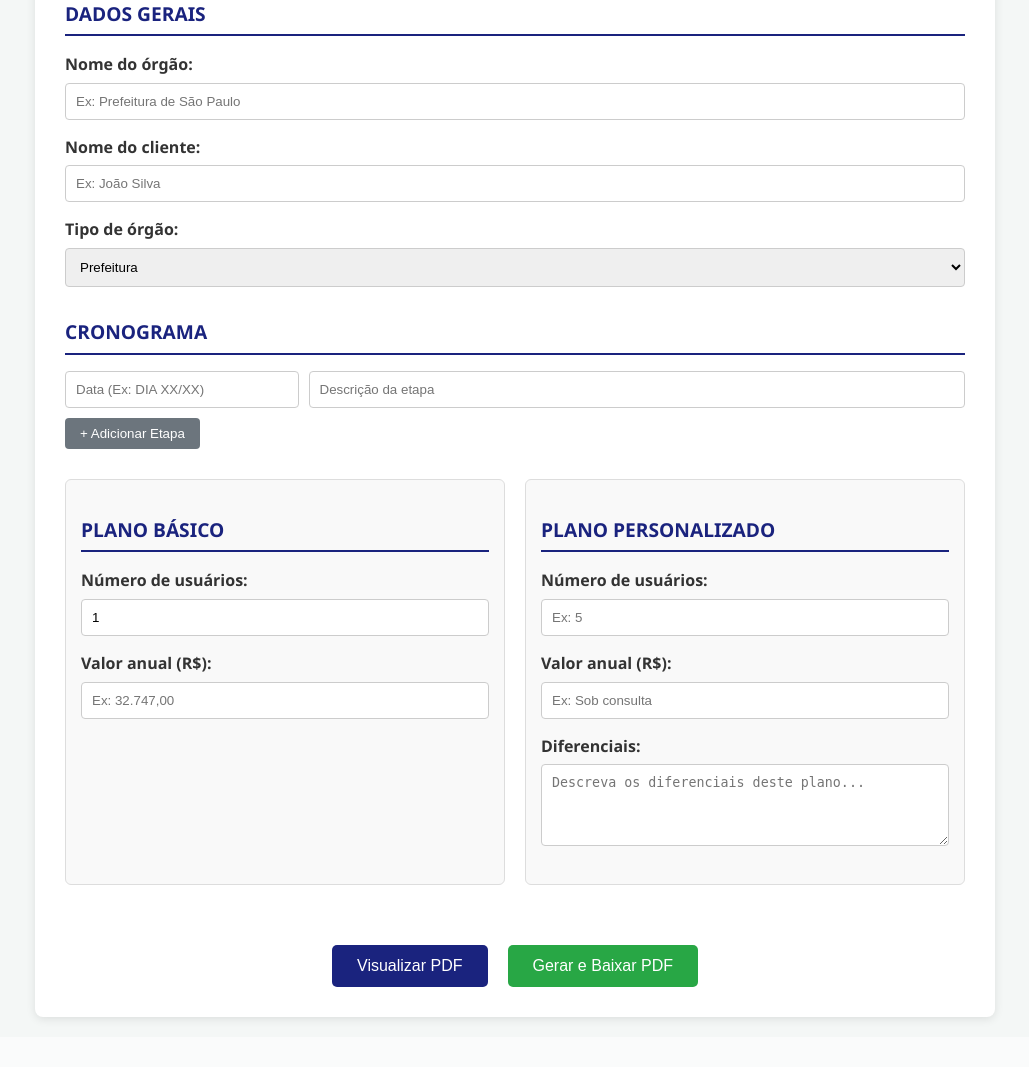
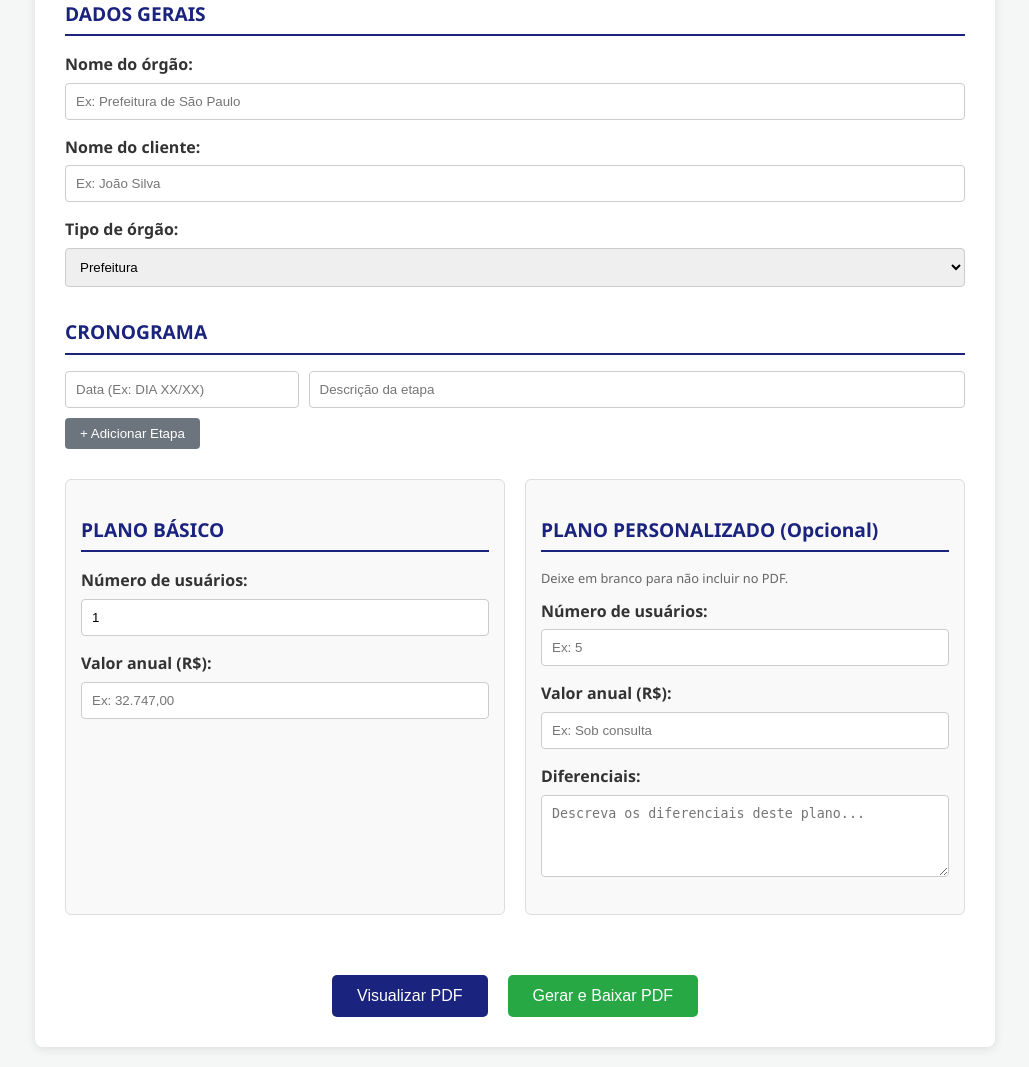
Before and after one commit to govplan-tecnologia/gerador-plano-trabalho, a Flask app: page / in a window 1280 px wide. Shown: the part 154-1221 px from the top of the page, without its empty margins (125-1154 px from the left). Before the commit the page ends 1176 px from the top, so only its background shows below. Run offline with Flask 3, Linux system fonts and the light colour scheme.

Commit message:
Tornar plano personalizado opcional e melhorar layout

```diff
--- a/app.py
+++ b/app.py
@@ -46,7 +46,6 @@ def add_background(canvas, doc):
 
 def generate_pdf(data):
     buffer = io.BytesIO()
-    # Margens ajustadas: topMargin reduzida para subir o título
     doc = SimpleDocTemplate(
         buffer,
         pagesize=A4,
@@ -57,7 +56,6 @@ def generate_pdf(data):
     )
     styles = getSampleStyleSheet()
 
-    # Estilos customizados
     title_style = ParagraphStyle('TitleStyle', parent=styles['Heading1'], alignment=1, spaceAfter=20, fontSize=20, textColor=colors.HexColor('#1a237e'), leading=24)
     heading_style = ParagraphStyle('HeadingStyle', parent=styles['Heading2'], spaceBefore=15, spaceAfter=10, fontSize=16, textColor=colors.HexColor('#1a237e'))
     normal_style = ParagraphStyle('NormalStyle', parent=styles['Normal'], fontSize=12, leading=16, alignment=4)
@@ -65,23 +63,15 @@ def generate_pdf(data):
     elements = []
 
     # --- PÁGINA 1 ---
-    # Título (Subido)
     elements.append(Spacer(1, 0.5*cm))
     elements.append(Paragraph(f"PLANO DE TRABALHO PARA {data['orgao'].upper()}", title_style))
-
-    # Introdução
     elements.append(Paragraph("Introdução", heading_style))
     elements.append(Paragraph(INTRODUCAO_TEXTO, normal_style))
-
-    # Cronograma (Embelezado)
     elements.append(Paragraph("CRONOGRAMA", heading_style))
     elements.append(Spacer(1, 0.5*cm))
 
     for i, etapa in enumerate(data['cronograma']):
-        # Ícone de círculo preenchido para todas as etapas
         icon = "●"
-
-        # Tabela para cada item do cronograma com linha vertical simulada
         item_table = Table([
             [Paragraph(f"<font size=18 color='#7cb342'>{icon}</font>", ParagraphStyle('Bullet', alignment=1)),
              Paragraph(f"<b>{etapa['data']}</b>", normal_style),
@@ -91,59 +81,78 @@ def generate_pdf(data):
         item_table.setStyle(TableStyle([
             ('VALIGN', (0, 0), (-1, -1), 'TOP'),
             ('BOTTOMPADDING', (0, 0), (-1, -1), 15),
-            # Adiciona uma linha vertical entre os ícones (exceto no último)
-            ('LINEBEFORE', (0, 0), (0, 0), 1, colors.HexColor('#7cb342')) if i < len(data['cronograma']) - 1 else ('LINEBEFORE', (0, 0), (0, 0), 0, colors.white),
         ]))
-        # Nota: O ReportLab não desenha linhas verticais facilmente entre tabelas separadas,
-        # mas o espaçamento e o ícone maior já dão um visual muito superior.
         elements.append(item_table)
 
     elements.append(PageBreak())
 
     # --- PÁGINA 2 ---
     elements.append(Spacer(1, 0.5*cm))
-    # Título da seção maior
     elements.append(Paragraph("Cenários para contratação do Govplan:", ParagraphStyle('CenTitle', parent=heading_style, fontSize=18)))
     elements.append(Spacer(1, 0.5*cm))
 
-    # Tabela de Cenários (Aumentada)
-    col_width = 8.5*cm
+    # Lógica para verificar se o plano personalizado deve ser exibido
+    has_perso = data['perso_usuarios'] and data['perso_valor']
 
-    # Cabeçalho
-    header_table = Table([
-        [Paragraph("<b>PLANO BÁSICO</b>", ParagraphStyle('Header', alignment=1, textColor=colors.white, fontSize=14)),
-         Paragraph("<b>VALOR PERSONALIZADO</b>", ParagraphStyle('Header', alignment=1, textColor=colors.white, fontSize=14))]
-    ], colWidths=[col_width, col_width])
+    if has_perso:
+        # Layout com dois planos (Lado a Lado)
+        col_width = 8.5*cm
 
-    header_table.setStyle(TableStyle([
-        ('BACKGROUND', (0, 0), (0, 0), colors.HexColor('#1a237e')),
-        ('BACKGROUND', (1, 0), (1, 0), colors.HexColor('#7cb342')),
-        ('ALIGN', (0, 0), (-1, -1), 'CENTER'),
-        ('VALIGN', (0, 0), (-1, -1), 'MIDDLE'),
-        ('BOTTOMPADDING', (0, 0), (-1, -1), 15),
-        ('TOPPADDING', (0, 0), (-1, -1), 15),
-    ]))
-    elements.append(header_table)
+        header_table = Table([
+            [Paragraph("<b>PLANO BÁSICO</b>", ParagraphStyle('Header', alignment=1, textColor=colors.white, fontSize=14)),
+             Paragraph("<b>VALOR PERSONALIZADO</b>", ParagraphStyle('Header', alignment=1, textColor=colors.white, fontSize=14))]
+        ], colWidths=[col_width, col_width])
 
-    # Conteúdo (Aumentado e com mais espaçamento)
-    cenarios_content = [
-        [Paragraph(f"<b>Usuários:</b> {data['basico_usuarios']} usuário", normal_style),
-         Paragraph(f"<b>Usuários:</b> {data['perso_usuarios']} usuários", normal_style)],
+        header_table.setStyle(TableStyle([
+            ('BACKGROUND', (0, 0), (0, 0), colors.HexColor('#1a237e')),
+            ('BACKGROUND', (1, 0), (1, 0), colors.HexColor('#7cb342')),
+            ('ALIGN', (0, 0), (-1, -1), 'CENTER'),
+            ('VALIGN', (0, 0), (-1, -1), 'MIDDLE'),
+            ('BOTTOMPADDING', (0, 0), (-1, -1), 15),
+            ('TOPPADDING', (0, 0), (-1, -1), 15),
+        ]))
+        elements.append(header_table)
 
-        [Paragraph(f"<b>Valor anual:</b> R$ {data['basico_valor']}", normal_style),
-         Paragraph(f"<b>Valor anual:</b> {data['perso_valor']}", normal_style)],
+        cenarios_content = [
+            [Paragraph(f"<b>Usuários:</b> {data['basico_usuarios']} usuário", normal_style),
+             Paragraph(f"<b>Usuários:</b> {data['perso_usuarios']} usuários", normal_style)],
+            [Paragraph(f"<b>Valor anual:</b> R$ {data['basico_valor']}", normal_style),
+             Paragraph(f"<b>Valor anual:</b> {data['perso_valor']}", normal_style)],
+            [Paragraph("<b>O que contempla:</b><br/>" + CONTEMPLA_TEXTO, ParagraphStyle('Small', parent=normal_style, fontSize=10, leading=13)),
+             Paragraph("<b>O que contempla:</b><br/>" + CONTEMPLA_TEXTO, ParagraphStyle('Small', parent=normal_style, fontSize=10, leading=13))],
+            [Paragraph(f"<b>Diferenciais:</b><br/>N/A", ParagraphStyle('Small', parent=normal_style, fontSize=10, leading=13)),
+             Paragraph(f"<b>Diferenciais:</b><br/>{data['perso_diferenciais']}", ParagraphStyle('Small', parent=normal_style, fontSize=10, leading=13))],
+            [Paragraph(f"<b>Indicado para:</b> {INDICADO_BASICO}", ParagraphStyle('Small', parent=normal_style, fontSize=10, leading=13)),
+             Paragraph(f"<b>Indicado para:</b> {INDICADO_PERSONALIZADO}", ParagraphStyle('Small', parent=normal_style, fontSize=10, leading=13))]
+        ]
 
-        [Paragraph("<b>O que contempla:</b><br/>" + CONTEMPLA_TEXTO, ParagraphStyle('Small', parent=normal_style, fontSize=10, leading=13)),
-         Paragraph("<b>O que contempla:</b><br/>" + CONTEMPLA_TEXTO, ParagraphStyle('Small', parent=normal_style, fontSize=10, leading=13))],
+        content_table = Table(cenarios_content, colWidths=[col_width, col_width])
+    else:
+        # Layout com apenas o Plano Básico (Largura Total)
+        col_width = 17*cm
 
-        [Paragraph(f"<b>Diferenciais:</b><br/>N/A", ParagraphStyle('Small', parent=normal_style, fontSize=10, leading=13)),
-         Paragraph(f"<b>Diferenciais:</b><br/>{data['perso_diferenciais']}", ParagraphStyle('Small', parent=normal_style, fontSize=10, leading=13))],
+        header_table = Table([
+            [Paragraph("<b>PLANO BÁSICO</b>", ParagraphStyle('Header', alignment=1, textColor=colors.white, fontSize=14))]
+        ], colWidths=[col_width])
 
-        [Paragraph(f"<b>Indicado para:</b> {INDICADO_BASICO}", ParagraphStyle('Small', parent=normal_style, fontSize=10, leading=13)),
-         Paragraph(f"<b>Indicado para:</b> {INDICADO_PERSONALIZADO}", ParagraphStyle('Small', parent=normal_style, fontSize=10, leading=13))]
-    ]
+        header_table.setStyle(TableStyle([
+            ('BACKGROUND', (0, 0), (0, 0), colors.HexColor('#1a237e')),
+            ('ALIGN', (0, 0), (-1, -1), 'CENTER'),
+            ('VALIGN', (0, 0), (-1, -1), 'MIDDLE'),
+            ('BOTTOMPADDING', (0, 0), (-1, -1), 15),
+            ('TOPPADDING', (0, 0), (-1, -1), 15),
+        ]))
+        elements.append(header_table)
 
-    content_table = Table(cenarios_content, colWidths=[col_width, col_width])
+        cenarios_content = [
+            [Paragraph(f"<b>Usuários:</b> {data['basico_usuarios']} usuário", normal_style)],
+            [Paragraph(f"<b>Valor anual:</b> R$ {data['basico_valor']}", normal_style)],
+            [Paragraph("<b>O que contempla:</b><br/>" + CONTEMPLA_TEXTO, ParagraphStyle('Small', parent=normal_style, fontSize=11, leading=14))],
+            [Paragraph(f"<b>Indicado para:</b> {INDICADO_BASICO}", ParagraphStyle('Small', parent=normal_style, fontSize=11, leading=14))]
+        ]
+
+        content_table = Table(cenarios_content, colWidths=[col_width])
+
     content_table.setStyle(TableStyle([
         ('GRID', (0, 0), (-1, -1), 0.5, colors.grey),
         ('VALIGN', (0, 0), (-1, -1), 'TOP'),
--- a/templates/index.html
+++ b/templates/index.html
@@ -56,14 +56,15 @@
                 </section>
 
                 <section class="plan-box">
-                    <h2>PLANO PERSONALIZADO</h2>
+                    <h2>PLANO PERSONALIZADO (Opcional)</h2>
+                    <p style="font-size: 0.8rem; color: #666; margin-bottom: 10px;">Deixe em branco para não incluir no PDF.</p>
                     <div class="form-group">
                         <label>Número de usuários:</label>
-                        <input type="text" name="perso_usuarios" placeholder="Ex: 5" required>
+                        <input type="text" name="perso_usuarios" placeholder="Ex: 5">
                     </div>
                     <div class="form-group">
                         <label>Valor anual (R$):</label>
-                        <input type="text" name="perso_valor" placeholder="Ex: Sob consulta" required>
+                        <input type="text" name="perso_valor" placeholder="Ex: Sob consulta">
                     </div>
                     <div class="form-group">
                         <label>Diferenciais:</label>
```
